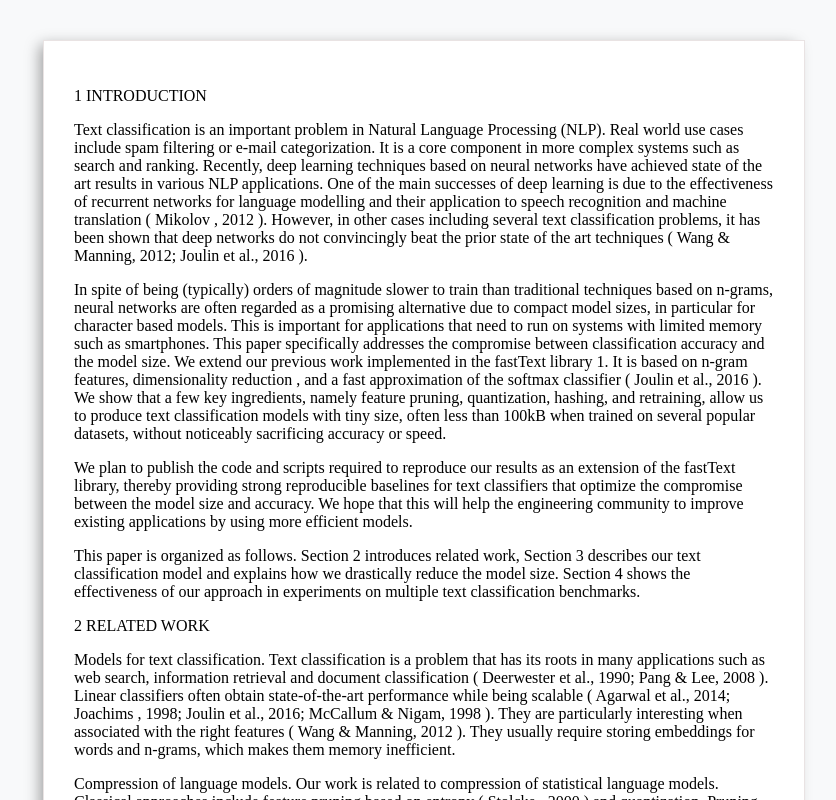
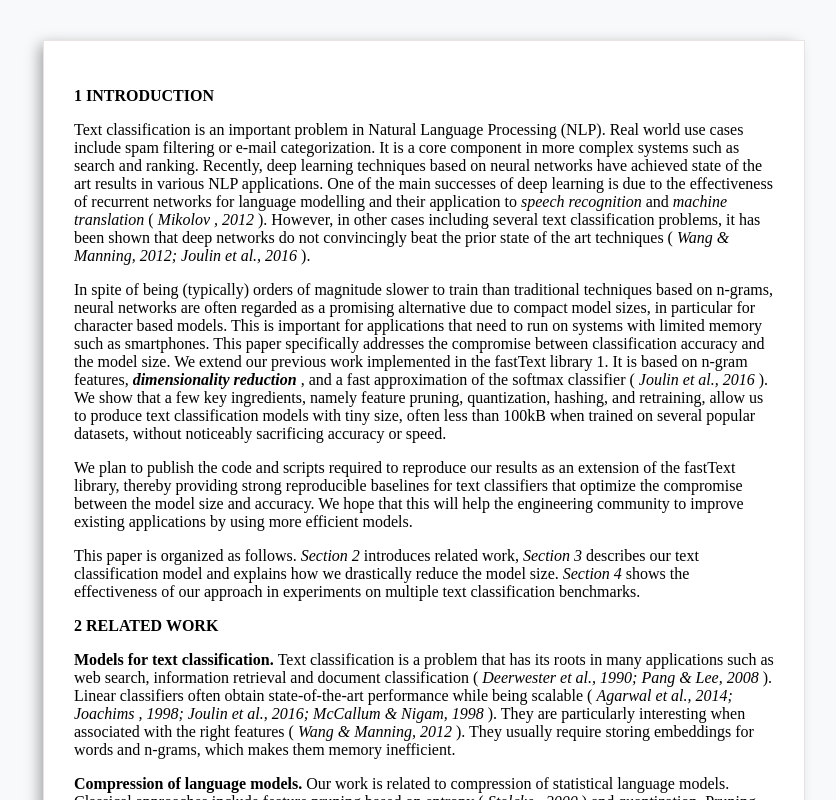
Before and after one commit to shaunzo/renderFindReplace, an Angular app: page / in a window 1280 px wide. Shown: the top 800 px of the page, without its empty margins (216-1052 px from the left). Built offline with nearby package versions, Linux system fonts and the light colour scheme.

Commit message:
Added styling classes

```diff
--- a/src/app/document/document.component.html
+++ b/src/app/document/document.component.html
@@ -5,11 +5,14 @@
 <ng-container *ngFor="let contentObj of document">
   <p *ngIf="contentObj.type === 'paragraph'">
     <ng-container *ngFor="let content of contentObj.content">
-        <span *ngIf="content.type === 'span'">
+      <ng-container *ngIf="content.type === 'span'">
+        <span
+          [ngClass]="{'font-bold': content.attrs.bold, 'font-italic': content.attrs.italic}">
           <ng-container *ngFor="let item of content.content">
             {{ item.text }}
           </ng-container>
         </span>
+      </ng-container>
     </ng-container>
   </p>
 </ng-container>
--- a/src/styles.scss
+++ b/src/styles.scss
@@ -1,4 +1,6 @@
 /* You can add global styles to this file, and also import other style files */
-html, body {
-  background-color: #F8F9FA;
-}
+@import './styles/base/base';
+@import './styles/layout/layout';
+@import './styles/module/module';
+@import './styles/state/state';
+@import './styles/theme/theme';
--- /dev/null
+++ b/src/styles/base/_base.scss
@@ -0,0 +1,5 @@
+@import './typography';
+
+html, body {
+  background-color: #F8F9FA;
+}
--- /dev/null
+++ b/src/styles/base/_typography.scss
@@ -0,0 +1,11 @@
+.primary-font-family {
+  font-family: 'Times New Roman', Times, serif;
+}
+
+.font-bold {
+  font-weight: bold;
+}
+
+.font-italic {
+  font-style: italic;
+}
```
Also changed, not shown: src/styles/layout/_layout.scss (added), src/styles/module/_module.scss (added), src/styles/state/_state.scss (added), src/styles/theme/_theme.scss (added).
